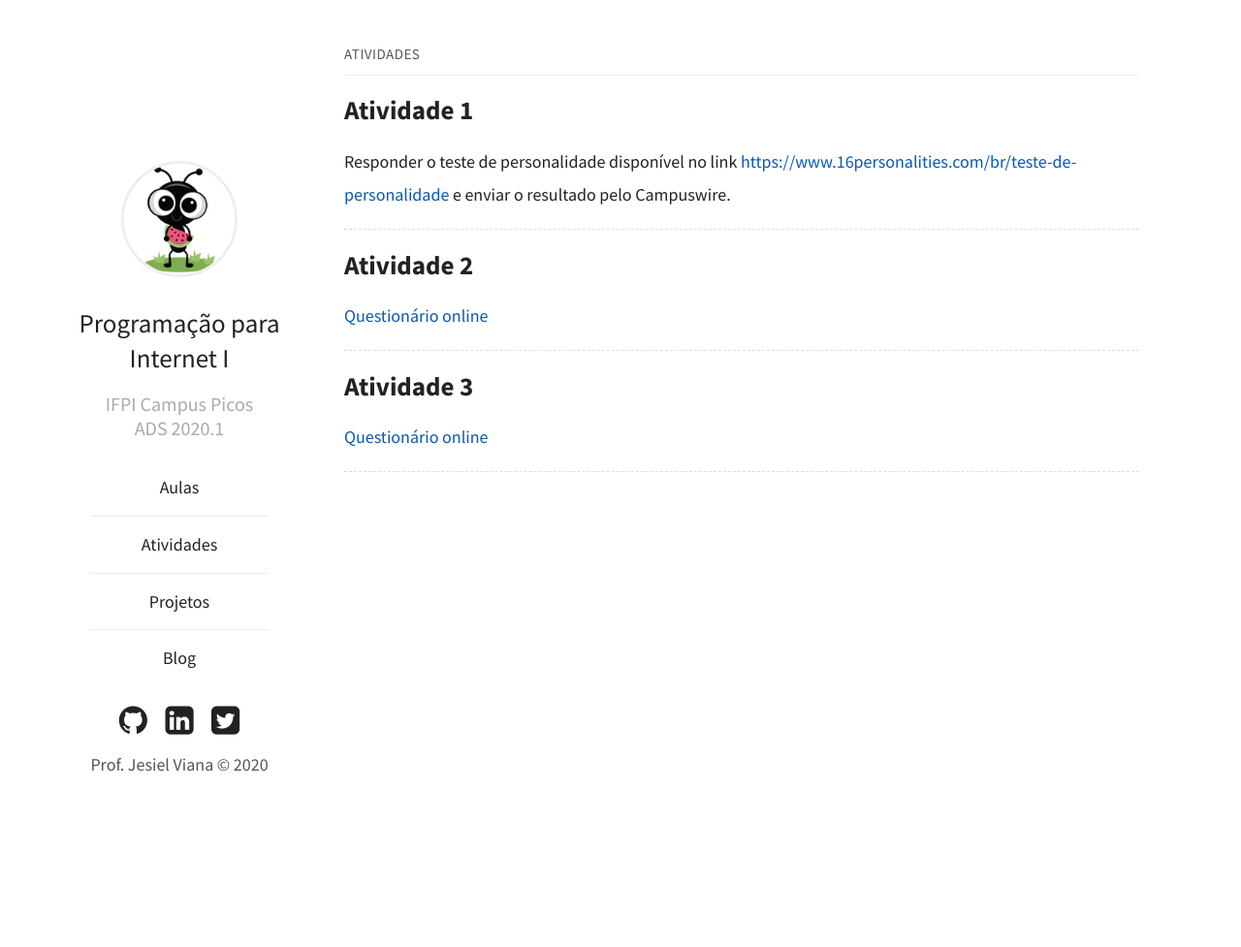
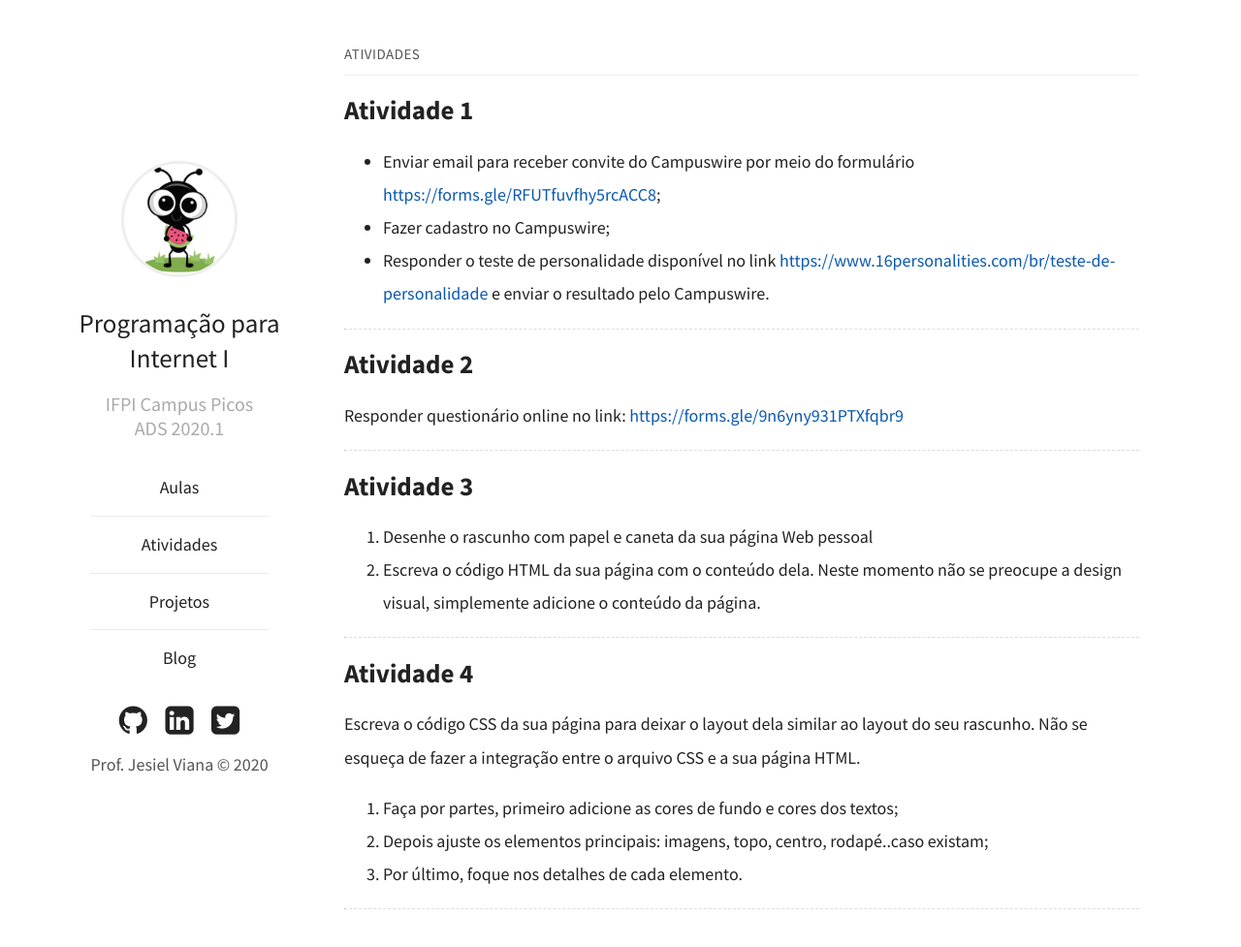
Before and after one commit to jesielviana/web-dev, a Jekyll site: the page built from atividades.md, in a window 1280 px wide and 983 px high. Shown: the top 977 px of the window at 97% size. Built offline with Jekyll 4.4.1, drawn with Linux system fonts in a browser that asks for light colours.

```diff
--- a/atividades.md
+++ b/atividades.md
@@ -4,19 +4,32 @@ title: Atividades
 ---
 
 ## Atividade 1
-
-Responder o teste de personalidade disponível no link [https://www.16personalities.com/br/teste-de-personalidade](https://www.16personalities.com/br/teste-de-personalidade) e enviar o resultado pelo Campuswire.
+- Enviar email para receber convite do Campuswire por meio do formulário [https://forms.gle/RFUTfuvfhy5rcACC8](https://forms.gle/RFUTfuvfhy5rcACC8);
+- Fazer cadastro no Campuswire;
+- Responder o teste de personalidade disponível no link [https://www.16personalities.com/br/teste-de-personalidade](https://www.16personalities.com/br/teste-de-personalidade) e enviar o resultado pelo Campuswire.
 
 ---
 
 ## Atividade 2
 
-[Questionário online](https://forms.gle/9n6yny931PTXfqbr9)
+Responder questionário online no link: [https://forms.gle/9n6yny931PTXfqbr9](https://forms.gle/9n6yny931PTXfqbr9)
 
 ---
 
 ## Atividade 3
 
-[Questionário online](https://forms.gle/jsrEtxNtrJSZYFxAA)
+1. Desenhe o rascunho com papel e caneta da sua página Web pessoal
+1. Escreva o código HTML da sua página com o conteúdo dela. Neste momento
+não se preocupe a design visual, simplemente adicione o conteúdo da página.
 
 ---
+
+## Atividade 4
+
+Escreva o código CSS da sua página para deixar o layout dela similar ao layout do seu rascunho.
+Não se esqueça de fazer a integração entre o arquivo CSS e a sua página HTML.
+  1. Faça por partes, primeiro adicione as cores de fundo e cores dos textos;
+  1. Depois ajuste os elementos principais: imagens, topo, centro, rodapé..caso existam;
+  1. Por último, foque nos detalhes de cada elemento.
+
+---
```
Also changed, not shown: aulas.md (+11 -11 lines).
